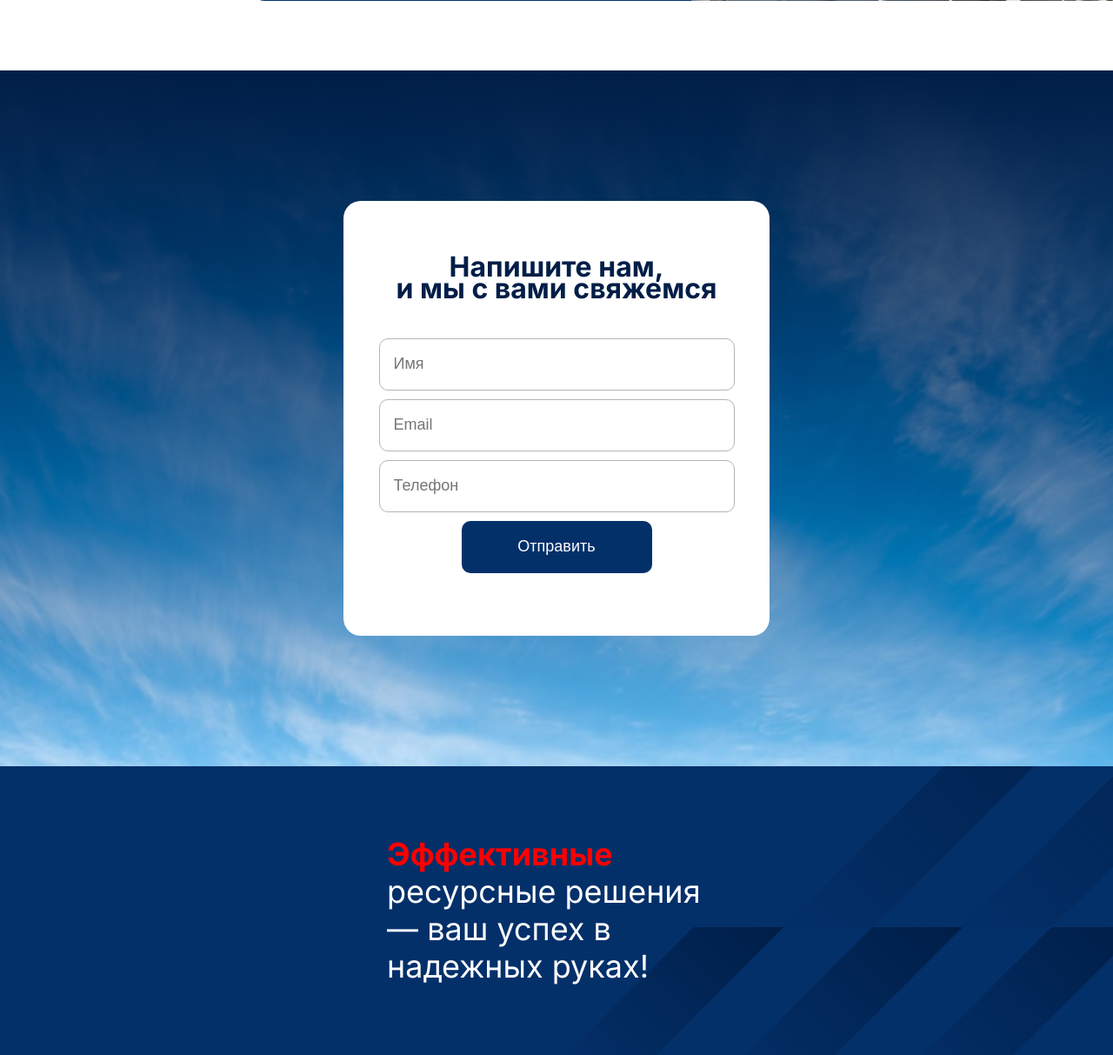
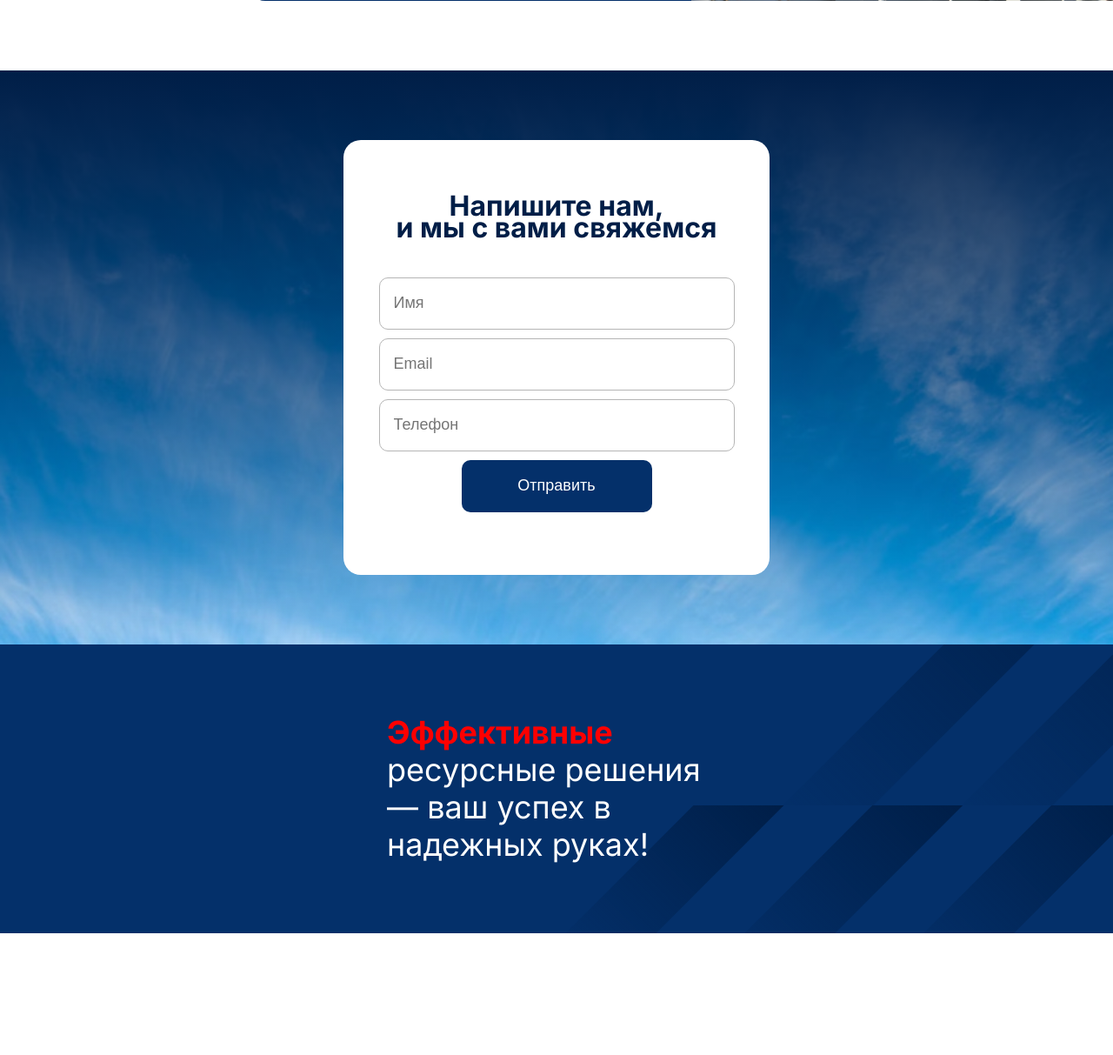
Before and after one commit to grklakg/electrolegis, a PHP site: page / in a window 1280 px wide. Shown: the part 1256-2469 px from the top of the page at 87% size. After the commit the page ends 2329 px from the top, so only its background shows below. Run offline with PHP 8.4, Linux system fonts and the light colour scheme.

Commit message:
contact-block height tablet

```diff
--- a/css/style.css
+++ b/css/style.css
@@ -565,6 +565,10 @@ body {
         position: static;
     }
 
+    .contact-block {
+        height: auto;
+    }
+
     .tagline-block {
         height: auto;
         padding-top: 80px;
@@ -605,6 +609,10 @@ body {
         position: sticky;
         left: 40px;
     }
+
+    .contact-form {
+        margin: 80px 0px;
+    }
 }
 
 @media (max-width:961px) and (min-width: 641px) {
@@ -637,4 +645,8 @@ body {
         position: sticky;
         left: 40px;
     }
+
+    .contact-form {
+        margin: 80px 0px;
+    }
 }
```
